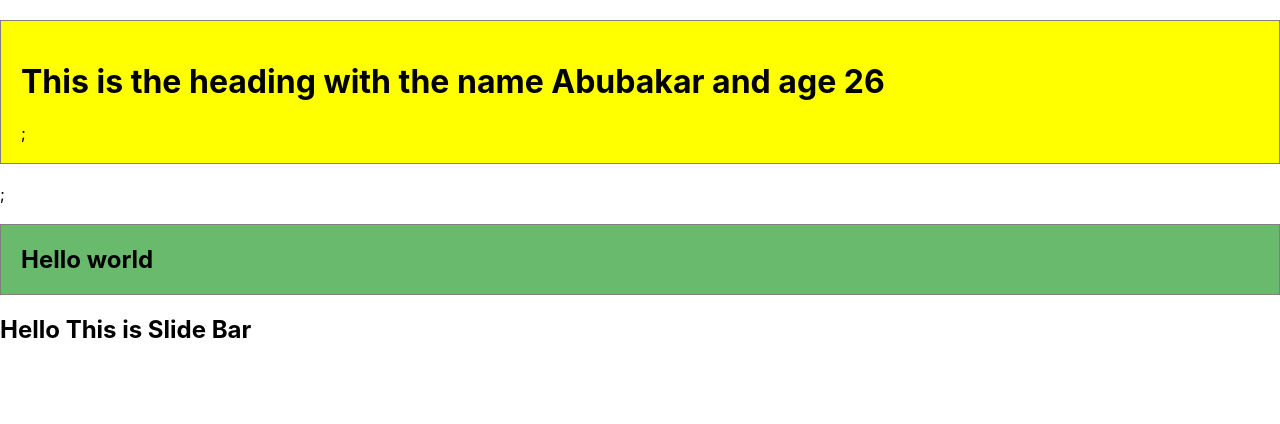
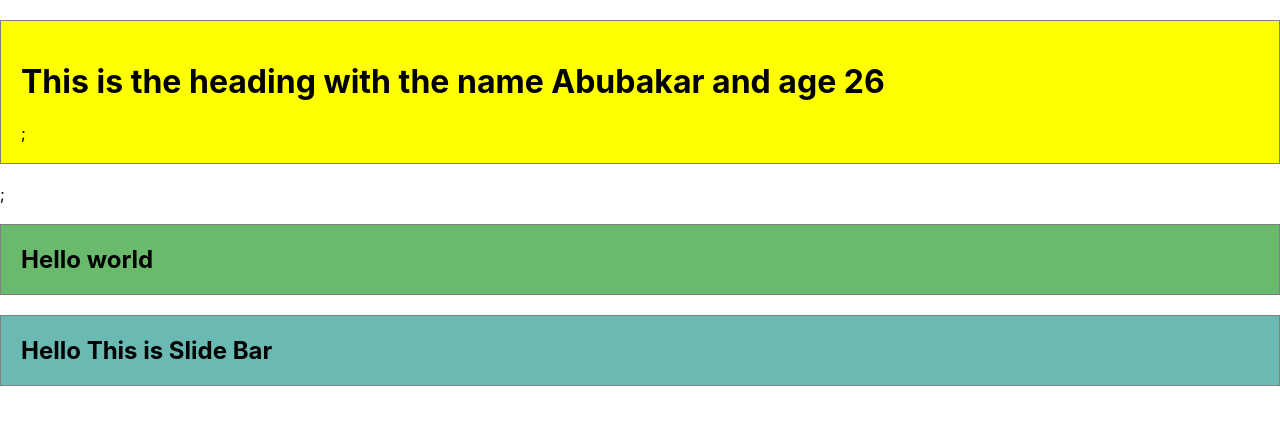
Before and after one commit to gwabstech/react_components, a React (Create React App) app: page / in a window 1280 px wide. Shown: the top 424 px of the page. Built offline with nearby package versions, Linux system fonts and the light colour scheme.

Commit message:
working on style

```diff
--- a/src/Components/Slidebar.js
+++ b/src/Components/Slidebar.js
@@ -1,3 +1,11 @@
 export default function Slidebar(props){
-    return <h2>Hello This is {props.name}</h2>
+
+    const SliderStyle = {
+        padding: "20px",
+        border: "1px solid gray",
+        background: "#fff",
+        margin: "20px 0",
+        backgroundColor: "#289C92B0",
+    }
+    return <h2 style={SliderStyle}>Hello This is {props.name}</h2>
 }
```
